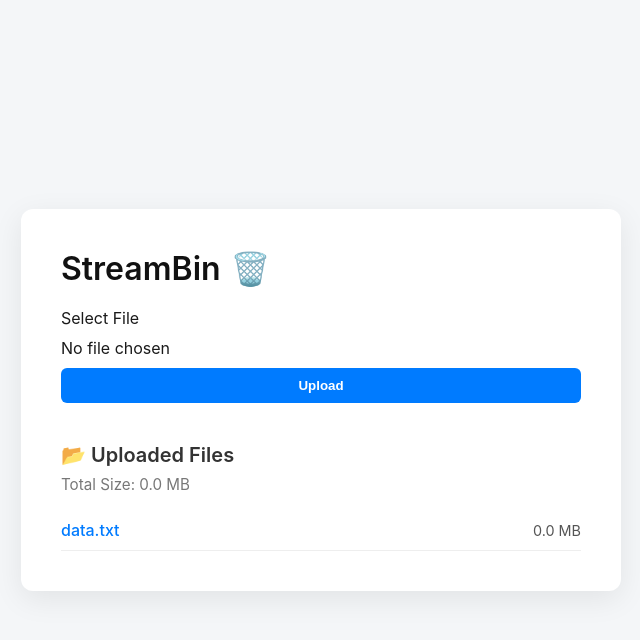
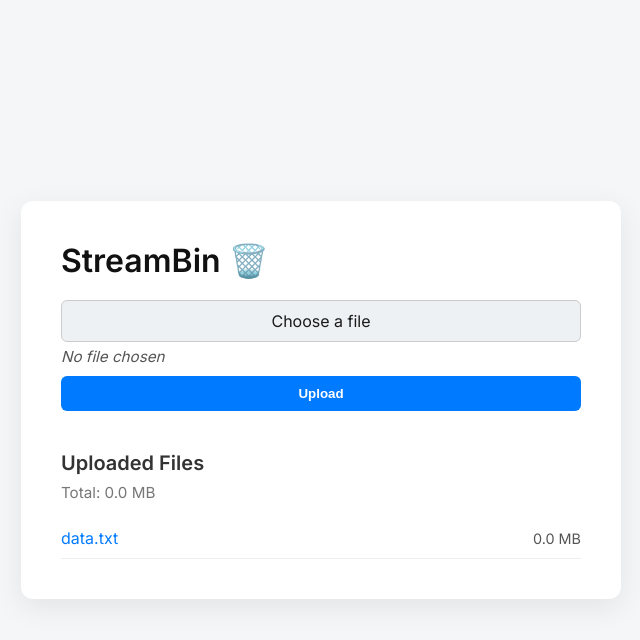
Before and after one commit to Amber100023r44/flask-file-share, a Flask app: page / in a window 1280 px wide. Shown: the top 640 px of the page, without its empty margins (319-959 px from the left). Run offline with Flask 3, Linux system fonts and the light colour scheme.

Commit message:
Update index.html

```diff
--- a/templates/index.html
+++ b/templates/index.html
@@ -2,33 +2,30 @@
 <html lang="en">
 <head>
   <meta charset="UTF-8">
-  <title>StreamBin - Secure File Sharing</title>
-  <link href="https://fonts.googleapis.com/css2?family=Orbitron:wght@400;600&display=swap" rel="stylesheet">
+  <title>StreamBin – Secure File Sharing</title>
+  <link href="https://fonts.googleapis.com/css2?family=Inter:wght@400;600&display=swap" rel="stylesheet">
   <link rel="stylesheet" href="{{ url_for('static', filename='style.css') }}">
 </head>
 <body>
   <div class="container">
     <header>
-      <h1>StreamBin <span class="rocket">🗑️</span></h1>
+      <h1>StreamBin 🗑️</h1>
       <form method="POST" enctype="multipart/form-data" action="/">
-        <label for="file" class="custom-file-upload">
-          Select File
-        </label>
+        <label for="file" class="file-label">Choose a file</label>
         <input type="file" name="file" id="file" required>
-        <p id="selected-file" class="selected-file">No file chosen</p>
+        <div id="selected-file" class="file-name">No file chosen</div>
         <button type="submit">Upload</button>
       </form>
     </header>
 
     {% if files %}
     <section class="file-list-section">
-      <h2>📂 Uploaded Files</h2>
-      <p class="total-size">Total Size: {{ total_size }} MB</p>
+      <h2>Uploaded Files</h2>
+      <p class="total-size">Total: {{ total_size }} MB</p>
       <ul class="file-list">
         {% for file in files %}
         <li>
           <a href="{{ url_for('uploaded_file', filename=file.name) }}">{{ file.name }}</a>
-          <span class="dots"></span>
           <span class="file-size">{{ file.size }} MB</span>
         </li>
         {% endfor %}
@@ -43,7 +40,7 @@
 
     fileInput.addEventListener('change', () => {
       if (fileInput.files.length > 0) {
-        fileNameDisplay.textContent = "Selected: " + fileInput.files[0].name;
+        fileNameDisplay.textContent = fileInput.files[0].name;
       } else {
         fileNameDisplay.textContent = "No file chosen";
       }
```
